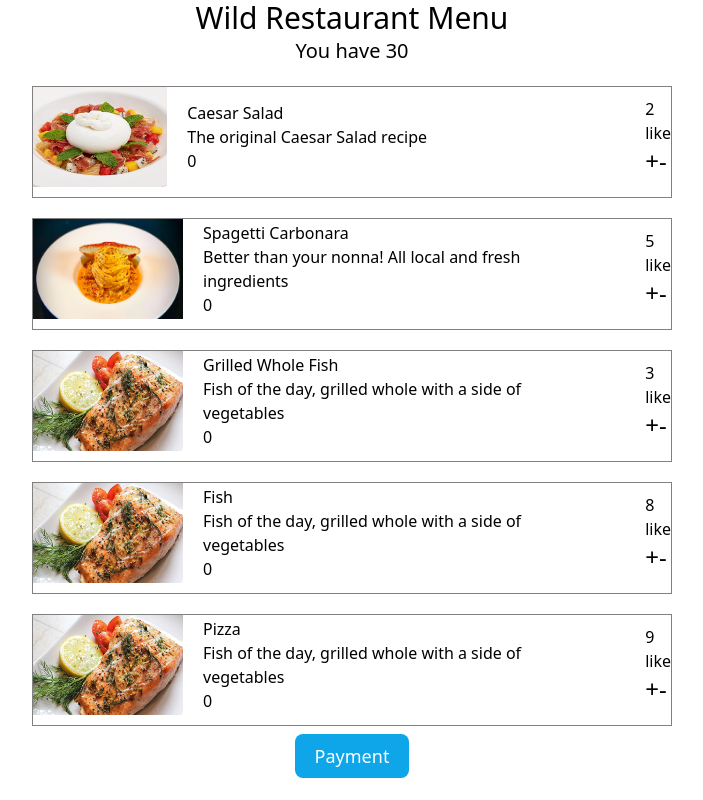
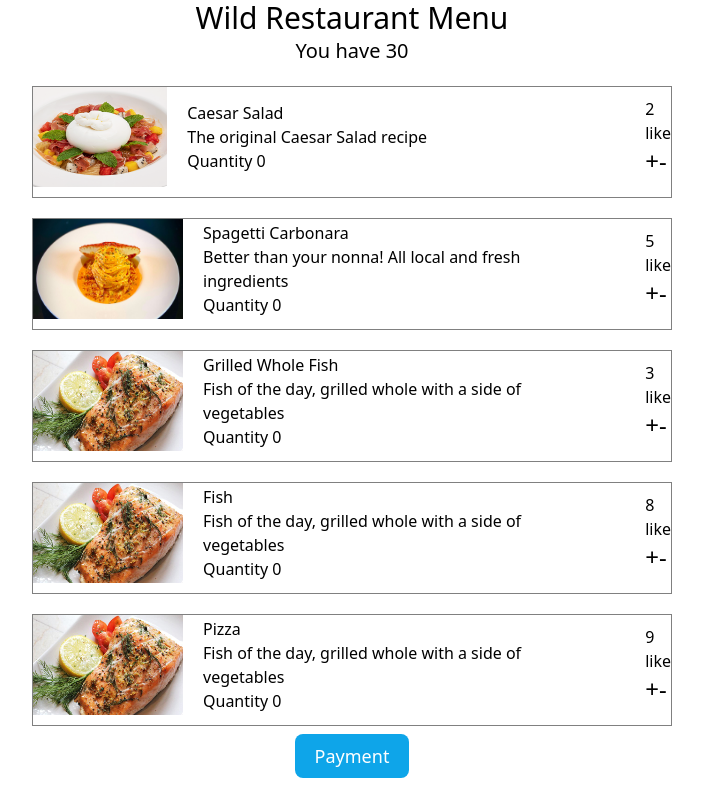
Before and after one commit to ducmannh/vti-class, a React (Vite) app: page / in a window 1280 px wide. Shown: the whole page, without its empty margins (288-991 px from the left). Built offline with nearby package versions, Linux system fonts and the light colour scheme.

Commit message:
fix quantity

```diff
--- a/src/components/Restaurant/Restaurant.tsx
+++ b/src/components/Restaurant/Restaurant.tsx
@@ -134,7 +134,6 @@ export default function Restaurant() {
                 like={item.like}
                 handleAdd={handleAdd}
                 handleMinus={handleMinus}
-                money={money}
                 totalPrice={totalPrice}
                 setMoney={setMoney}
               />
--- a/src/components/Restaurant/RestaurantMenu.tsx
+++ b/src/components/Restaurant/RestaurantMenu.tsx
@@ -9,10 +9,8 @@ interface Menu {
   price: number;
   imageValue: string;
   like: string;
-  // handleAddMenu: any;
   handleAdd: any;
   handleMinus: any;
-  money: number;
   totalPrice: number;
   setMoney: any;
 }
@@ -26,7 +24,6 @@ export default function RestaurantMenu({
   like,
   handleAdd,
   handleMinus,
-  money,
   totalPrice,
   setMoney,
 }: Menu) {
@@ -39,7 +36,6 @@ export default function RestaurantMenu({
   };
 
   const handleAddQuantity = () => {
-    if (price > money) alert("You don't have enough money");
     setQuantity(quantity + 1);
     handleAdd(id, nameValue, price, quantity);
   };
@@ -70,7 +66,7 @@ export default function RestaurantMenu({
         <div className="div2">
           <p>{nameValue}</p>
           <p>{description}</p>
-          <p>{quantity}</p>
+          <p>Quantity {quantity}</p>
         </div>
         <div className="div3">
           <p>{price}</p>
```
